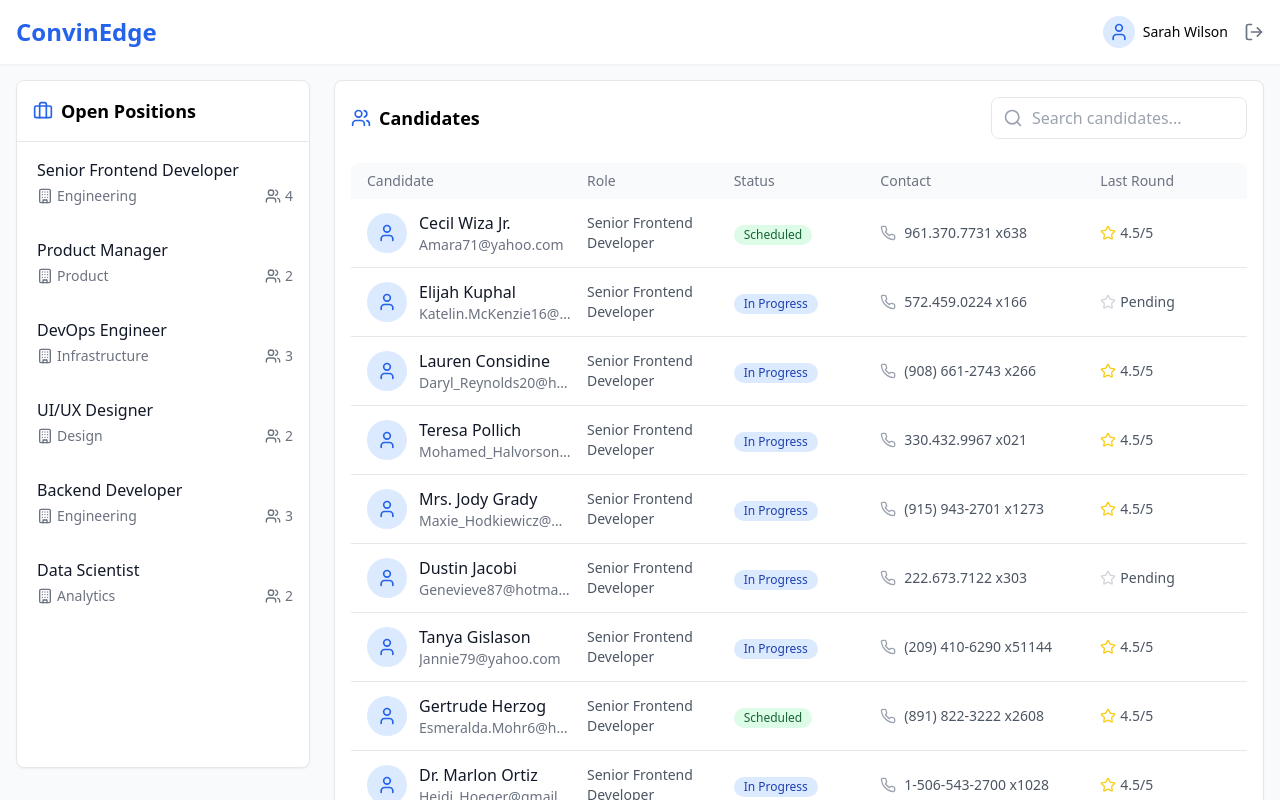
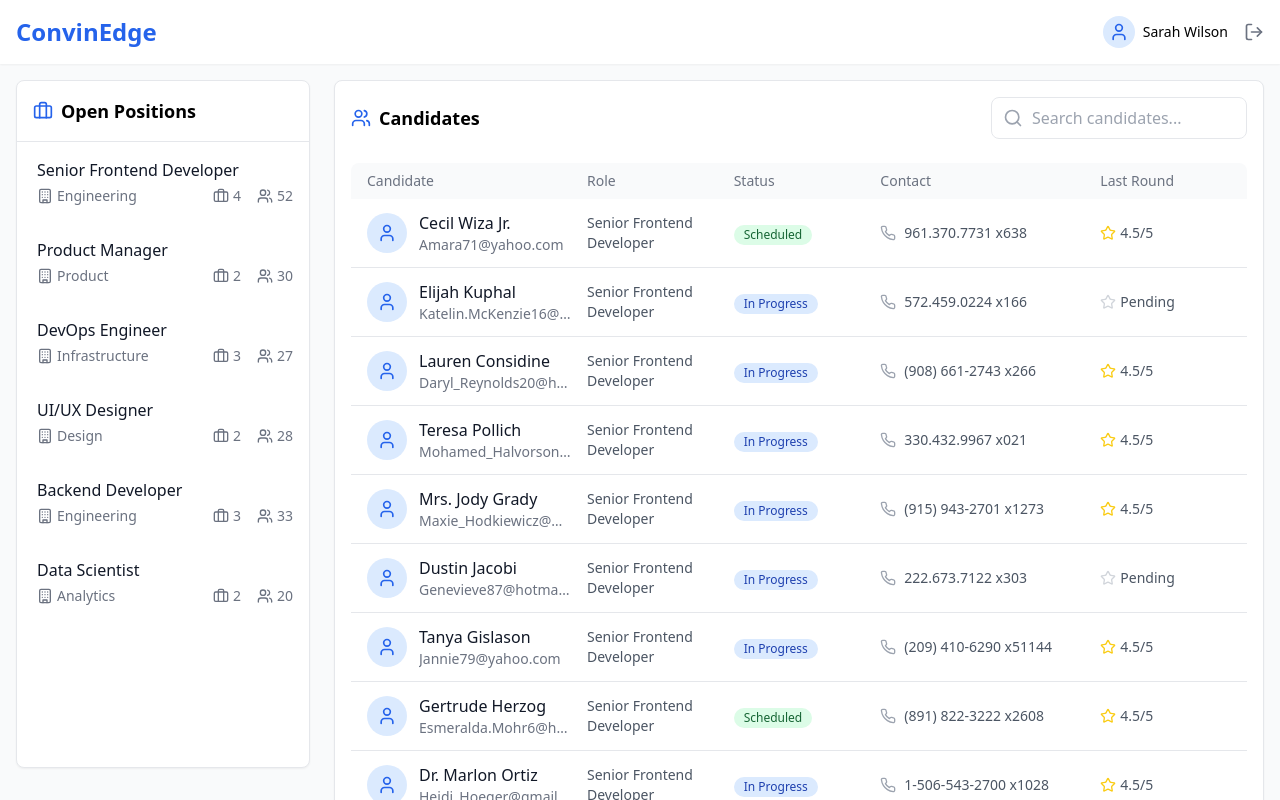
Before and after one commit to achyuthreddyi/HireSight, a React (Create React App) app: page / in a window 1280 px wide. Shown: the top 800 px of the page. Built offline with nearby package versions, Linux system fonts and the light colour scheme.

Commit message:
Fixes the count of users for each job role

```diff
--- a/src/components/Dashboard.jsx
+++ b/src/components/Dashboard.jsx
@@ -44,6 +44,10 @@
     return lastRound.status === 'Passed' ? '4.5/5' : 'Pending';
   };
 
+  const getCandidateCount = (jobId) => {
+    return MOCK_DATA.candidates.filter(c => c.jobId === jobId).length;
+  };
+
   return (
     <div className="min-h-screen bg-gray-50">
       {/* Header */}
@@ -66,7 +70,7 @@
       <main className="pt-20 pb-6">
         <div className="max-w-7xl mx-auto px-4">
           <div className="grid grid-cols-12 gap-6">
-            {/* Jobs List */}
+            {/* Jobs List - Updated */}
             <div className="col-span-3 bg-white rounded-lg shadow-sm border h-[calc(100vh-7rem)] sticky top-20">
               <div className="p-4 border-b">
                 <h2 className="text-lg font-semibold flex items-center">
@@ -91,9 +95,15 @@
                         <Building className="w-4 h-4 mr-1" />
                         {job.department}
                       </div>
-                      <div className="flex items-center">
-                        <Users className="w-4 h-4 mr-1" />
-                        {job.openings}
+                      <div className="flex items-center space-x-4">
+                        <div className="flex items-center" title="Open positions">
+                          <Briefcase className="w-4 h-4 mr-1" />
+                          {job.openings}
+                        </div>
+                        <div className="flex items-center" title="Total candidates">
+                          <Users className="w-4 h-4 mr-1" />
+                          {getCandidateCount(job.id)}
+                        </div>
                       </div>
                     </div>
                   </div>
@@ -106,10 +116,17 @@
               <div className="bg-white rounded-lg shadow-sm border">
                 <div className="p-4">
                   <div className="flex justify-between items-center mb-6">
-                    <h2 className="text-lg font-semibold flex items-center">
-                      <Users className="w-5 h-5 mr-2 text-blue-600" />
-                      Candidates {selectedJob && `for ${selectedJob.title}`}
-                    </h2>
+                    <div className="space-y-1">
+                      <h2 className="text-lg font-semibold flex items-center">
+                        <Users className="w-5 h-5 mr-2 text-blue-600" />
+                        Candidates {selectedJob && `for ${selectedJob.title}`}
+                      </h2>
+                      {selectedJob && (
+                        <p className="text-sm text-gray-500">
+                          {getCandidateCount(selectedJob.id)} candidates for {selectedJob.openings} openings
+                        </p>
+                      )}
+                    </div>
                     <div className="relative">
                       <Search className="w-5 h-5 absolute left-3 top-1/2 transform -translate-y-1/2 text-gray-400" />
                       <input
--- a/src/data/mockData.js
+++ b/src/data/mockData.js
@@ -124,9 +124,11 @@
   ]
 };
 
-// Generate candidates for each job
-MOCK_DATA.candidates = MOCK_DATA.jobs.flatMap(job =>
-  generateCandidates(job.id, job.openings * 4) // 4 candidates per opening
-);
+// Generate candidates for each job with a more realistic distribution
+MOCK_DATA.candidates = MOCK_DATA.jobs.flatMap(job => {
+  // Generate between 8 to 15 candidates per opening
+  const candidatesPerOpening = Math.floor(Math.random() * 8) + 8;
+  return generateCandidates(job.id, job.openings * candidatesPerOpening);
+});
 
 export default MOCK_DATA;
```
